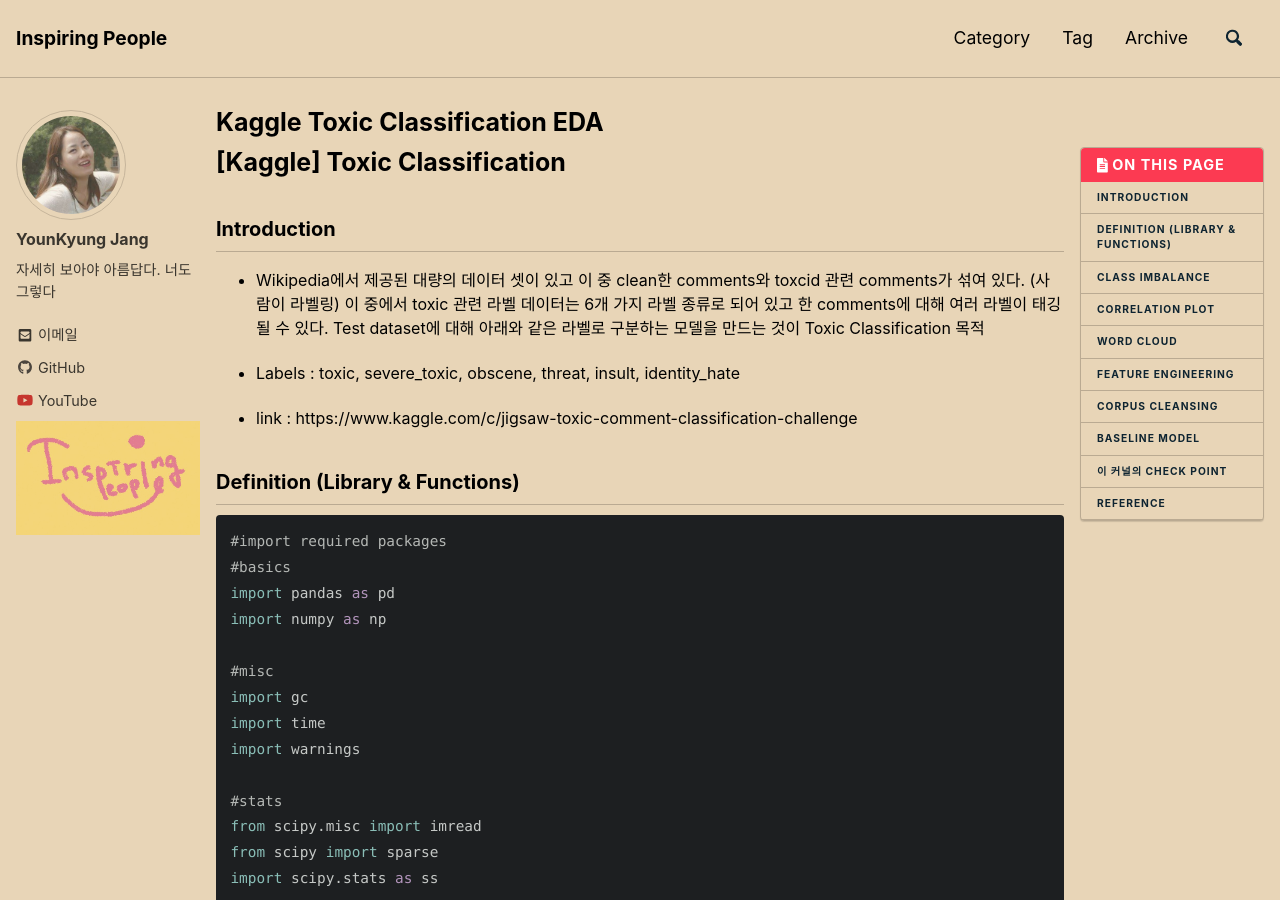
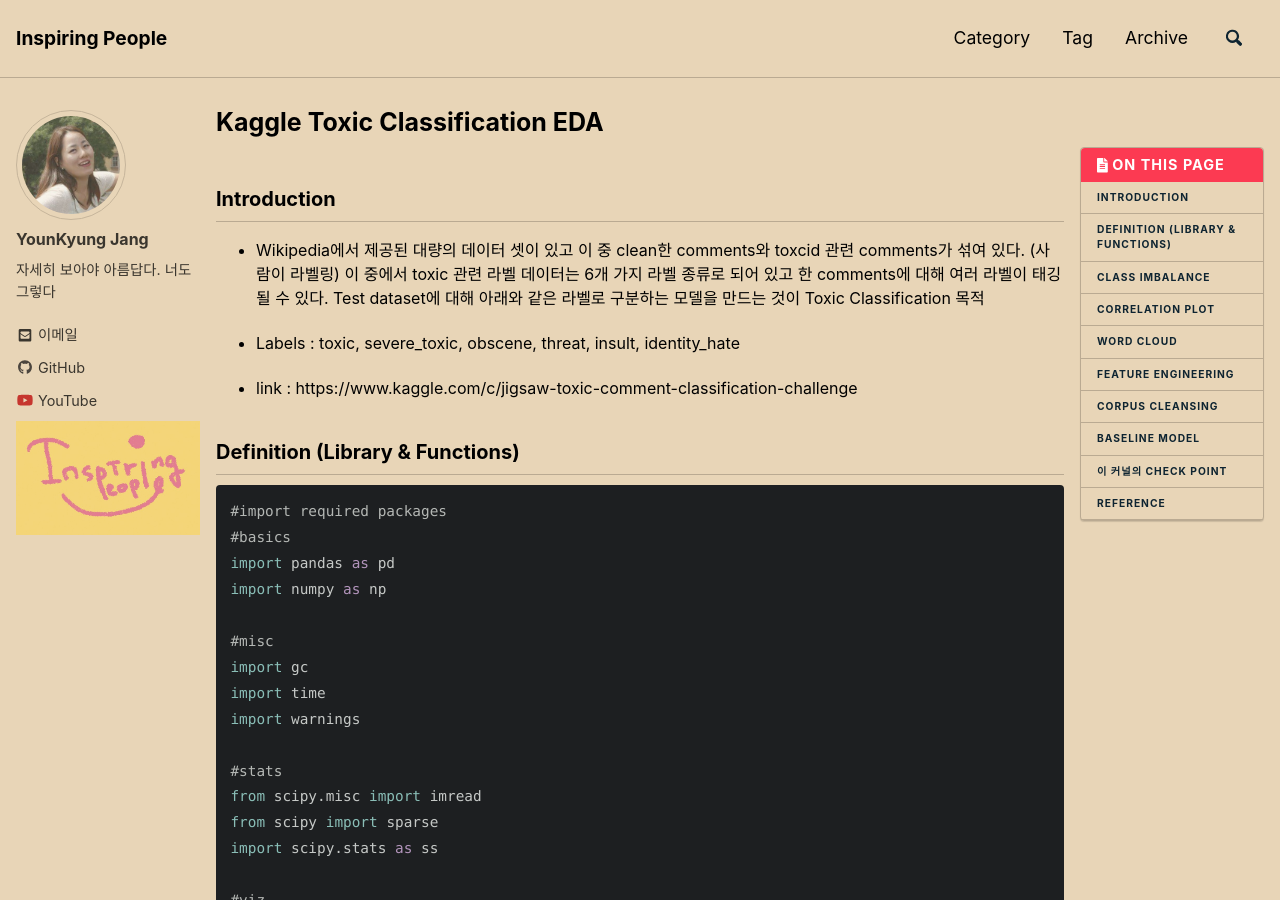
Before and after one commit to InspiringPeople/InspiringPeople.github.io, a Jekyll site: the page built from _posts/2018-10-09-Toxic_EDA.md, in a window 1280 px wide and 900 px high. Built offline with Jekyll 4.4.1, drawn with Linux system fonts in a browser that asks for light colours; nearby versions of some CDN libraries; comment, search, counter and statistics services are not loaded.

Commit message:
thoughts

```diff
--- a/_posts/2018-10-09-Toxic_EDA.md
+++ b/_posts/2018-10-09-Toxic_EDA.md
@@ -3,7 +3,6 @@ category : Data Analysis
 title : Kaggle Toxic Classification EDA
 tags : [Kaggle, toxic classification, EDA, Data Analysis]
 ---
-# [Kaggle] Toxic Classification
 
 ## Introduction
 
```
Also changed, not shown: _posts/2018-10-16-thougts.md (+5 -0 lines).
